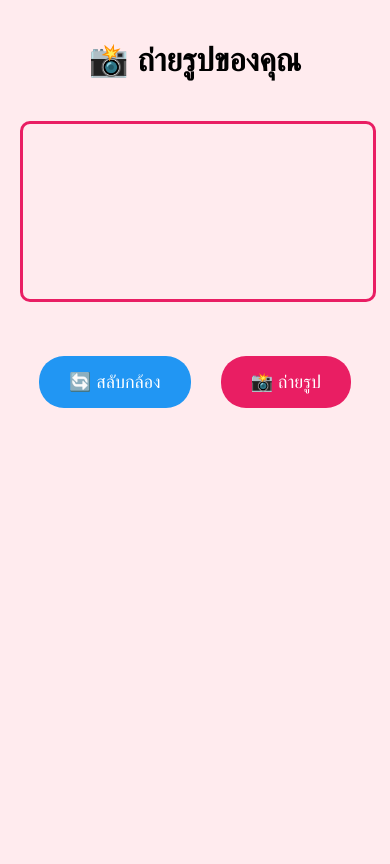
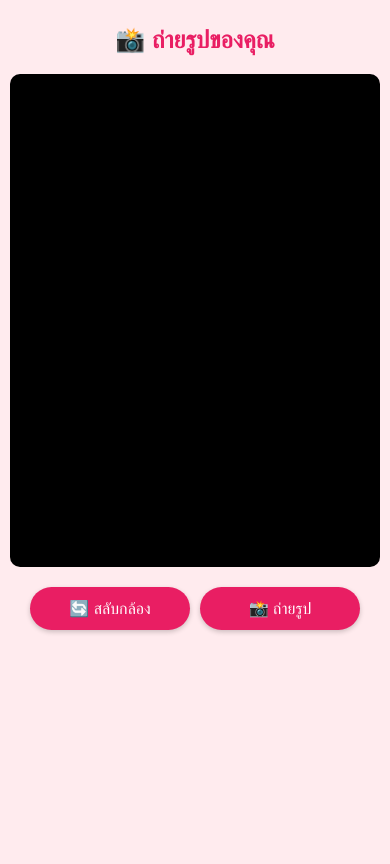
Before and after one commit to BenzPowder/DC_valentine, a Flask app: page / in a window 390 px wide. Before the commit the page ends 408 px from the top, so only its background shows below. Run offline with Flask 3, Linux system fonts and the light colour scheme.

Commit message:
update responsive

```diff
--- a/templates/camera.html
+++ b/templates/camera.html
@@ -1,75 +1,78 @@
 <!DOCTYPE html>
-<html>
+<html lang="th">
 <head>
     <title>ถ่ายรูป</title>
-    <meta name="viewport" content="width=device-width, initial-scale=1">
+    <meta name="viewport" content="width=device-width, initial-scale=1, maximum-scale=1, user-scalable=no">
     <style>
         body {
             font-family: 'Kanit', sans-serif;
             margin: 0;
-            padding: 20px;
+            padding: 10px;
             display: flex;
             flex-direction: column;
             align-items: center;
             background-color: #ffebee;
+            min-height: 100vh;
+        }
+        h1 {
+            font-size: 24px;
+            text-align: center;
+            margin-bottom: 10px;
+            color: #e91e63;
         }
         #camera-container {
             position: relative;
             width: 100%;
-            max-width: 600px;
-            margin: 20px auto;
+            max-width: 100%;
+            aspect-ratio: 3/4;
+            overflow: hidden;
+            background: black;
+            border-radius: 10px;
+            margin: 10px 0;
         }
-        #video {
+        #video, #canvas, #preview {
             width: 100%;
+            height: 100%;
             border-radius: 10px;
-            border: 3px solid #e91e63;
+            object-fit: cover;
+            display: block;
         }
-        #canvas {
+        #canvas, #preview {
             display: none;
+        }
+        .button-container {
+            display: flex;
+            gap: 10px;
+            flex-wrap: wrap;
+            justify-content: center;
+            width: 100%;
+            padding: 10px;
         }
         button {
             background-color: #e91e63;
             color: white;
             border: none;
-            padding: 15px 30px;
+            padding: 12px 24px;
             border-radius: 25px;
             cursor: pointer;
-            font-size: 18px;
-            margin: 10px;
-            font-family: 'Kanit', sans-serif;
+            font-size: 16px;
+            box-shadow: 0 2px 5px rgba(0, 0, 0, 0.2);
+            transition: transform 0.1s ease;
+            flex: 1 1 40%;
+            max-width: 160px;
+        }
+        button:active {
+            transform: scale(0.95);
         }
         button:hover {
             background-color: #c2185b;
         }
-        button:disabled {
-            background-color: #ccc;
-            cursor: not-allowed;
-        }
-        #preview {
-            display: none;
-            max-width: 100%;
-            border-radius: 10px;
-            border: 3px solid #e91e63;
-        }
-        .button-container {
-            display: flex;
-            gap: 10px;
-            margin-top: 20px;
-            flex-wrap: wrap;
-            justify-content: center;
-        }
         .success-message {
             color: #4CAF50;
-            font-size: 18px;
+            font-size: 16px;
             margin: 10px 0;
             text-align: center;
             display: none;
-        }
-        #switch-camera {
-            background-color: #2196F3;
-        }
-        #switch-camera:hover {
-            background-color: #1976D2;
         }
     </style>
 </head>
@@ -101,7 +104,7 @@
         const successMessage = document.getElementById('success-message');
 
         let stream;
-        let facingMode = 'user'; // เริ่มต้นด้วยกล้องหน้า
+        let facingMode = 'user';  // เริ่มต้นด้วยกล้องหน้า
 
         async function startCamera() {
             if (stream) {
@@ -110,11 +113,7 @@
 
             try {
                 stream = await navigator.mediaDevices.getUserMedia({
-                    video: {
-                        facingMode: facingMode,
-                        width: { ideal: 1920 },
-                        height: { ideal: 1080 }
-                    }
+                    video: { facingMode: facingMode }
                 });
                 video.srcObject = stream;
             } catch (err) {
@@ -160,18 +159,12 @@
             try {
                 const response = await fetch('/upload_photo', {
                     method: 'POST',
-                    headers: {
-                        'Content-Type': 'application/json',
-                    },
-                    body: JSON.stringify({
-                        image: preview.src
-                    })
+                    headers: { 'Content-Type': 'application/json' },
+                    body: JSON.stringify({ image: preview.src })
                 });
 
                 if (response.ok) {
-                    // แสดงข้อความสำเร็จ
                     successMessage.style.display = 'block';
-                    // รีเซ็ตกลับไปที่หน้ากล้อง
                     video.style.display = 'block';
                     preview.style.display = 'none';
                     captureButton.style.display = 'inline';
@@ -180,11 +173,6 @@
                     uploadButton.style.display = 'none';
                     uploadButton.disabled = false;
                     uploadButton.textContent = '✉️ ส่งรูป';
-
-                    // ซ่อนข้อความสำเร็จหลังจาก 3 วินาที
-                    setTimeout(() => {
-                        successMessage.style.display = 'none';
-                    }, 3000);
                 } else {
                     throw new Error('Upload failed');
                 }
@@ -195,7 +183,6 @@
             }
         });
 
-        // เริ่มต้นกล้อง
         startCamera();
     </script>
 </body>
```
